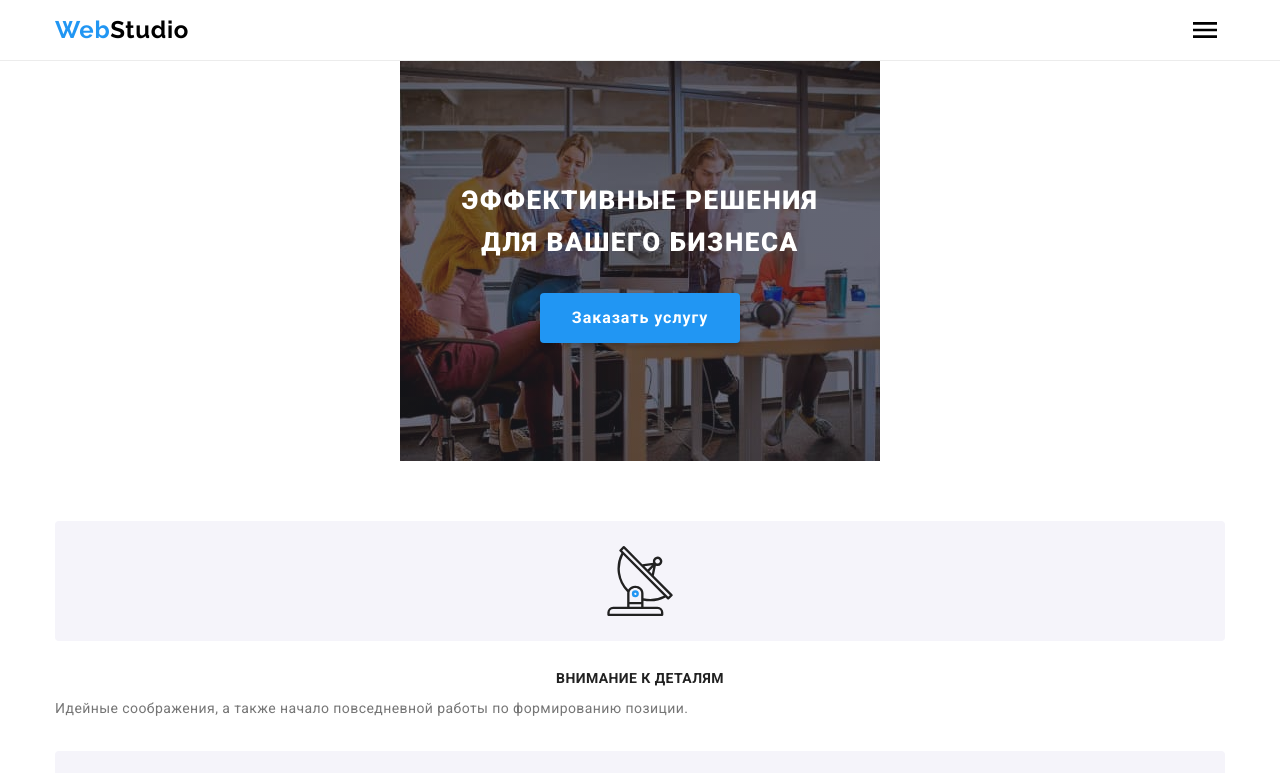
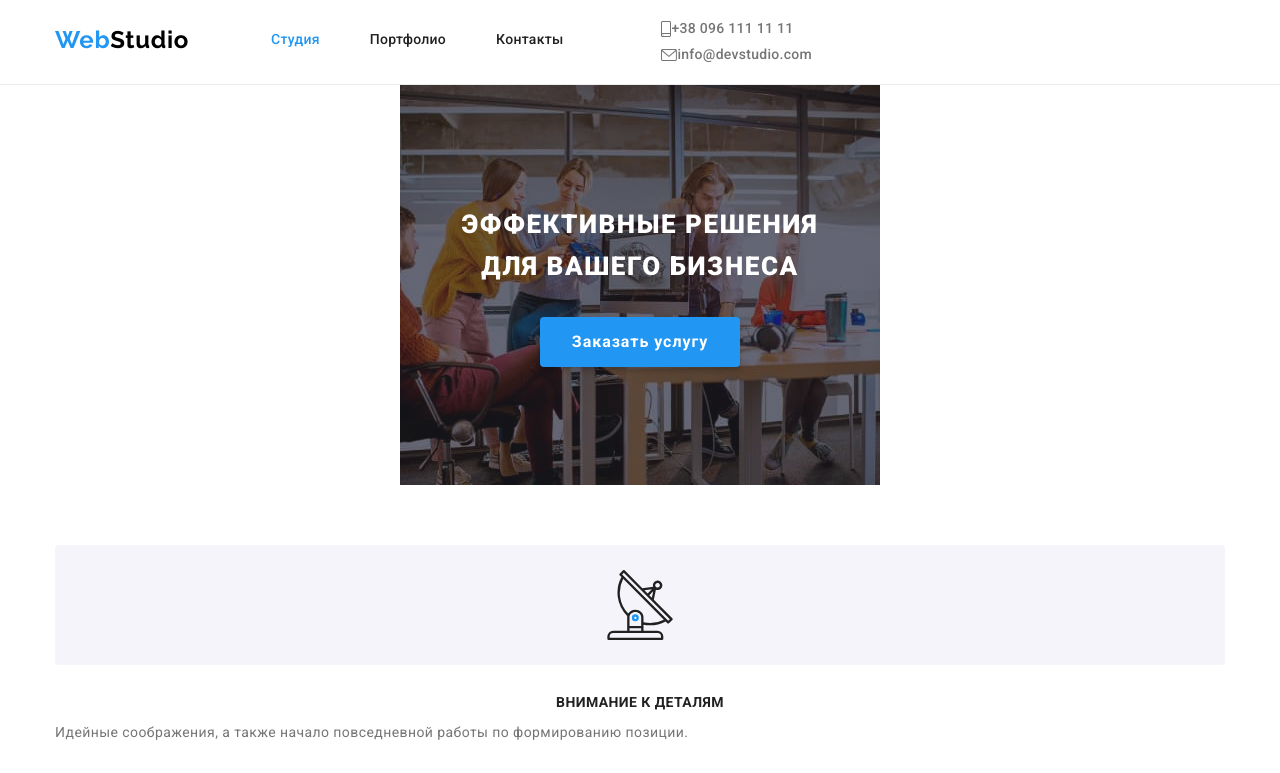
Before and after one commit to mpaukov/goit-markup-hw-08, a plain HTML site: page index.html in a window 1280 px wide. Shown: the top 773 px of the page. Drawn offline with nearby package versions, Linux system fonts and the light colour scheme.

Commit message:
add start work with tablet

```diff
--- a/sass/components/_buttons.scss
+++ b/sass/components/_buttons.scss
@@ -16,13 +16,21 @@
 
 .button__menu-open {
   @extend %button__menu;
+
+  @media screen and (min-width: 768px) {
+    display: none;
+  }
 }
 
 .button__menu-close {
   @extend %button__menu;
   position: absolute;
   top: 10px;
-  right: 15px;
+  right: 55px;
+
+  @media screen and (min-width: 768px) {
+    display: none;
+  }
 }
 
 %button {
--- a/sass/components/_icons.scss
+++ b/sass/components/_icons.scss
@@ -21,7 +21,7 @@
 .envelope {
   @include icon(16px, 12px);
 
-  @media screen and (max-width: 768px) {
+  @media screen and (max-width: 767px) {
     display: none;
   }
 }
@@ -29,7 +29,7 @@
 .smartphone {
   @include icon(10px, 16px);
 
-  @media screen and (max-width: 768px) {
+  @media screen and (max-width: 767px) {
     display: none;
   }
 }
--- a/sass/components/_links.scss
+++ b/sass/components/_links.scss
@@ -5,6 +5,11 @@
 
   color: $current-title-color;
   @include transition(color, $duration, $function);
+
+  @media screen and (min-width: 768px) {
+    @include link(14px, 1.14);
+    padding: 32px 0;
+  }
 
   &:hover,
   &:focus {
@@ -17,7 +22,9 @@
 }
 
 .contacts {
-  margin-bottom: 38px;
+  @media screen and (max-width: 767px) {
+    margin-bottom: 38px;
+  }
 }
 
 .link__contacts {
@@ -29,13 +36,27 @@
   color: $current-text-color;
   @include transition(color, $duration, $function);
 
+  @media screen and (min-width: 768px) {
+    @include link(14px, 1.14);
+    padding: 21px 0 5px 0;
+
+    display: flex;
+    align-items: center;
+  }
+
   &:hover,
   &:focus {
     color: $accent-color;
   }
 
   &.mail {
-    @include link(24px, 1.17);
+    @media screen and (max-width: 767px) {
+      @include link(24px, 1.17);
+    }
+
+    @media screen and (min-width: 768px) {
+      padding: 5px 0 21px 0;
+    }
   }
 }
 
--- a/sass/components/_logo.scss
+++ b/sass/components/_logo.scss
@@ -12,6 +12,11 @@
     padding-bottom: 16px;
 
     color: $current-dark-color;
+
+    @media screen and(min-width:768px) {
+      padding: 26px 0;
+      margin-right: 82px;
+    }
   }
 
   &--footer {
--- a/sass/components/_social.scss
+++ b/sass/components/_social.scss
@@ -1,6 +1,10 @@
 .social__menu {
   display: flex;
   padding-left: 10px;
+
+  @media screen and (min-width: 768px) {
+    display: none;
+  }
 }
 
 .social__menu-item {
--- a/sass/layouts/_container.scss
+++ b/sass/layouts/_container.scss
@@ -19,22 +19,10 @@
   @media screen and (min-width: 1200px) {
     width: 1200px;
   }
+
+  .page-header & {
+    @media screen and (min-width: 768px) {
+      display: flex;
+    }
+  }
 }
-
-.menu-container {
-  position: fixed;
-  top: 0;
-  left: 0;
-  width: 100vw;
-  height: 100vh;
-  padding: 32px 15px;
-  background-color: $current-light-color;
-  z-index: 999;
-
-  transform: translateX(100%);
-  @include transition(transform, 250ms, ease-in-out);
-}
-
-.menu-container.is-open {
-  transform: translateX(0);
-}
--- a/sass/layouts/_menu.scss
+++ b/sass/layouts/_menu.scss
@@ -1,10 +1,47 @@
 .menu__wrapper {
   display: flex;
-  justify-content: space-between;
+  @media screen and (max-width: 767px) {
+    justify-content: space-between;
 
-  .menu-container & {
-    flex-basis: 100%;
-    height: 100%;
-    flex-direction: column;
+    .menu-container & {
+      flex-basis: 100%;
+      height: 100%;
+      flex-direction: column;
+    }
   }
 }
+
+.menu-container {
+  @media screen and (max-width: 767px) {
+    position: fixed;
+    top: 0;
+    left: 0;
+    width: 100vw;
+    height: 100vh;
+    padding: 32px 15px;
+    background-color: $current-light-color;
+    z-index: 999;
+
+    transform: translateX(105%);
+    @include transition(transform, 250ms, ease-in-out);
+  }
+}
+
+.menu-container.is-open {
+  transform: translateX(0);
+}
+
+.navigation__items {
+  @media screen and (min-width: 768px) {
+    display: flex;
+    margin-right: 98px;
+  }
+}
+
+.navigation__item {
+  @media screen and (min-width: 768px) {
+    &:not(:last-child) {
+      margin-right: 50px;
+    }
+  }
+}
```
Also changed, not shown: js/mobile-menu.js (+3 -5 lines), css/main.css, css/main.min.css, 2 other files.
